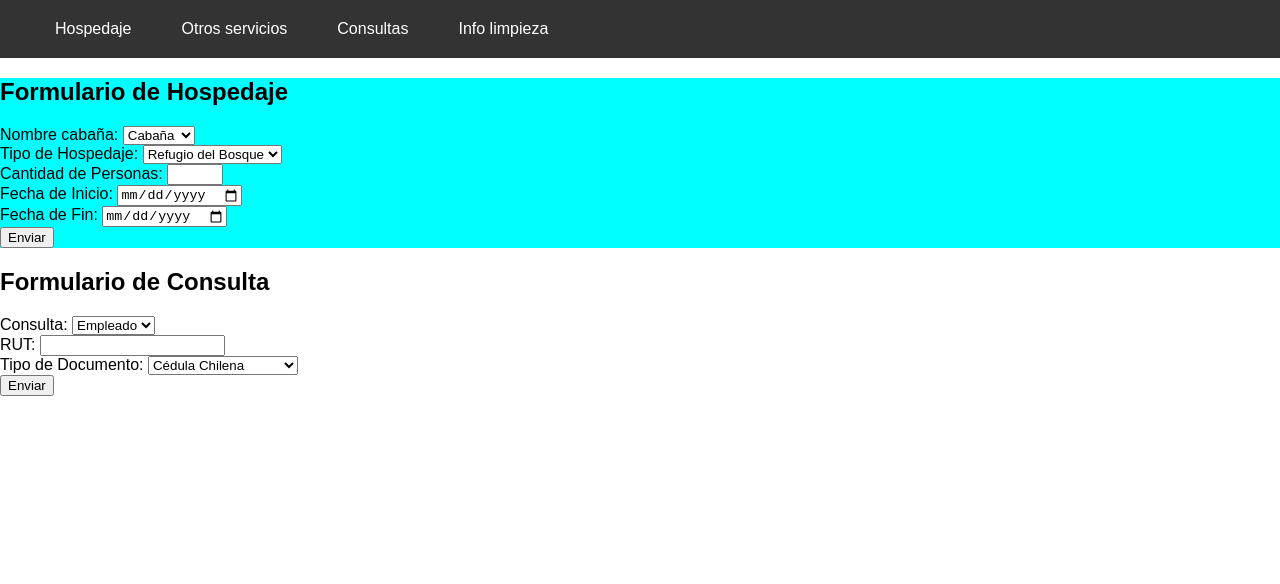
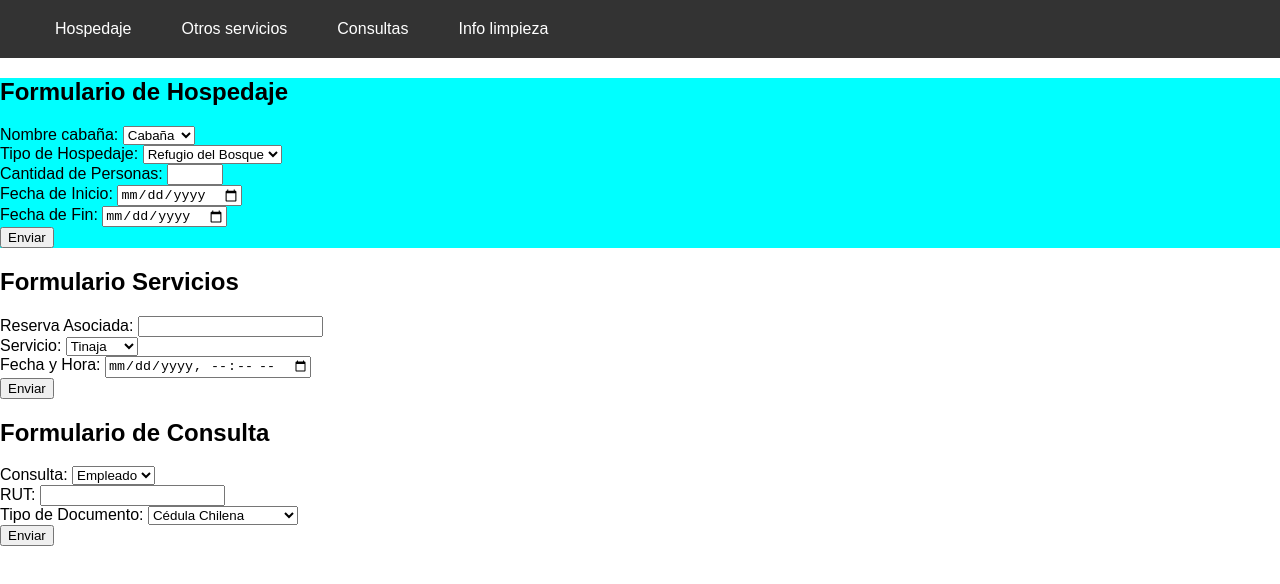
Before and after one commit to Karantooo/cabanias_bd, a plain HTML site: page frontend/index.html in a window 1280 px wide. Drawn offline with Linux system fonts and the light colour scheme.

Commit message:
feat: se añade seccion de formulario servicios

```diff
--- a/frontend/index.html
+++ b/frontend/index.html
@@ -59,7 +59,25 @@
     </section>
 
     <section id="servicios">
-
+        <h2>Formulario Servicios</h2>
+        <form id="servicio-form" action="#" method="post">
+            <div class="form-group">
+                <label for="reserva-asociada">Reserva Asociada:</label>
+                <input type="text" id="reserva-asociada" name="reserva-asociada" required>
+            </div>
+            <div class="form-group">
+                <label for="servicio">Servicio:</label>
+                <select name="servicio" id="servicio">
+                    <option value="tinaja">Tinaja</option>
+                    <option value="quincho">Quincho</option>
+                </select>
+            </div>
+            <div class="form-group">
+                <label for="fecha-hora">Fecha y Hora:</label>
+                <input type="datetime-local" id="fecha-hora" name="fecha-hora" required>
+            </div>
+            <button type="submit">Enviar</button>
+        </form>
     </section>
 
     <section id="consultas">
```
